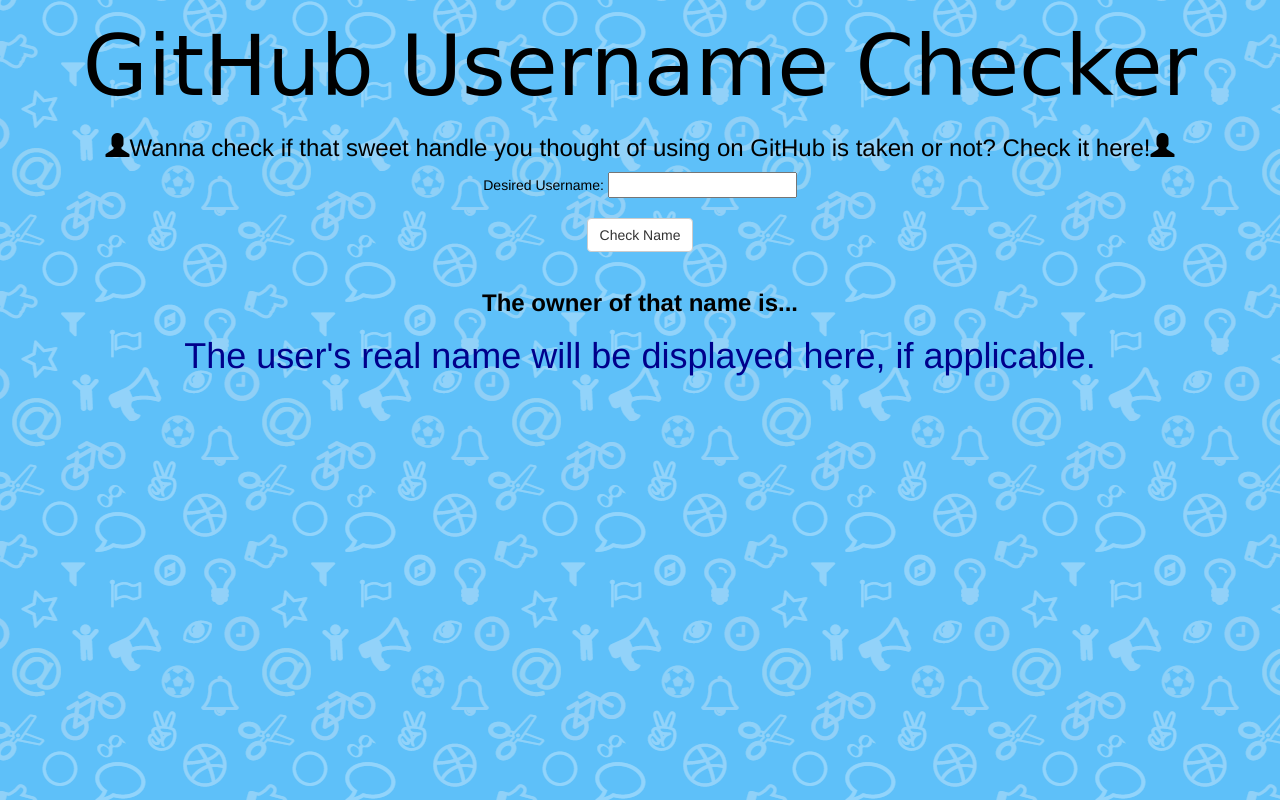
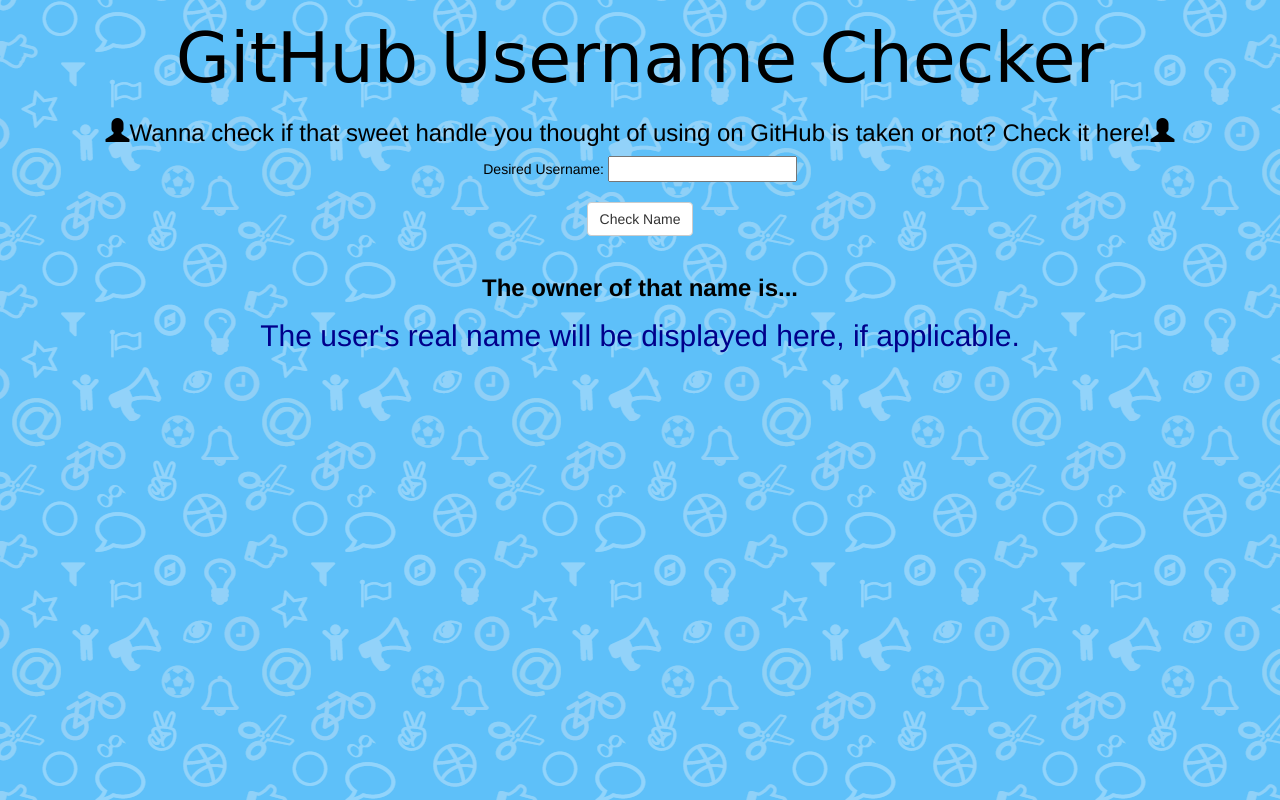
Before and after one commit to LeinaB/namechecker, a website: page index.html in a window 1280 px wide. Drawn offline with nearby package versions, Linux system fonts and the light colour scheme; a web font is replaced by a local one.

Commit message:
Update style.css

```diff
--- a/css/style.css
+++ b/css/style.css
@@ -18,7 +18,7 @@
 
 h1 {
     text-align: center;
-    font-size:84px;
+    font-size:70px;
     color: black;
      font-family: 'Baloo Tamma', cursive;
 
@@ -39,5 +39,5 @@
 
 div#output{
     color: darkblue;
-    font-size: 36px;
+    font-size: 30px;
 }
```
